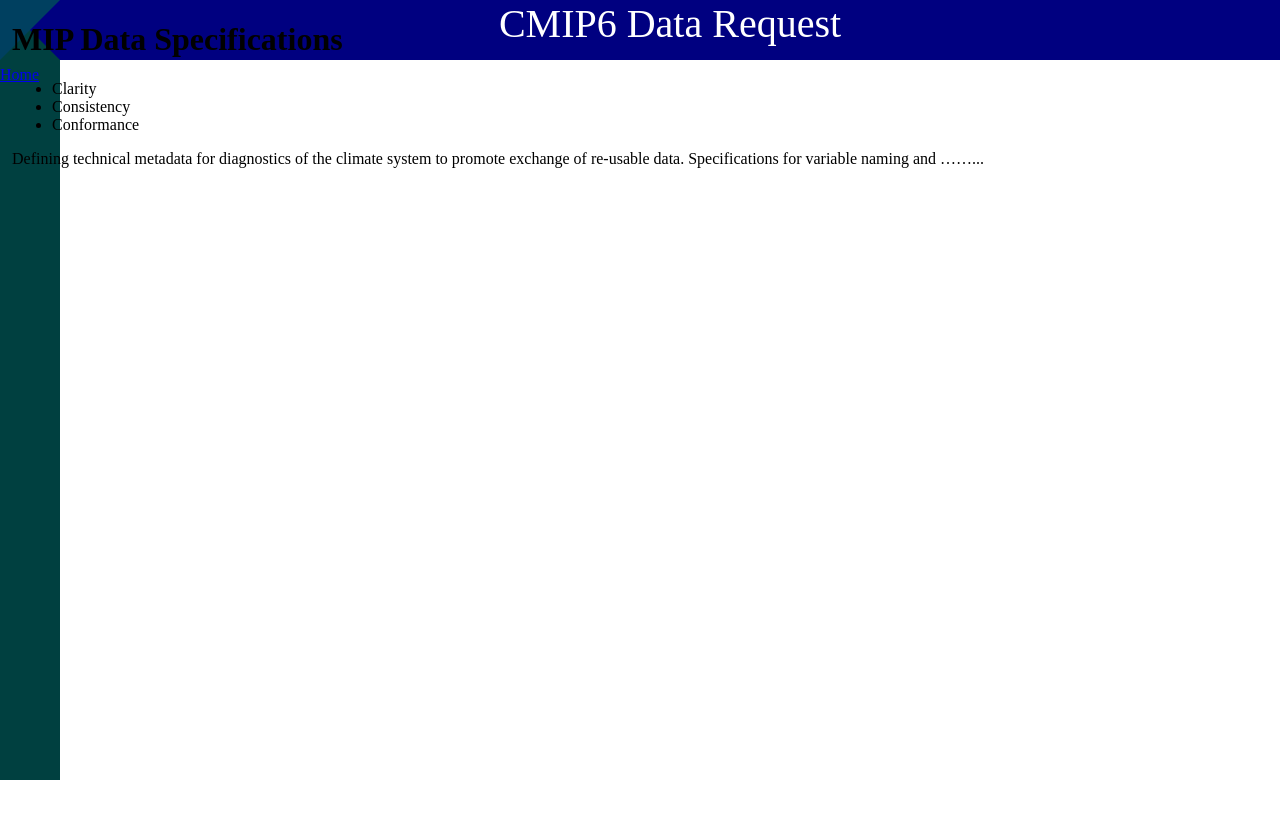
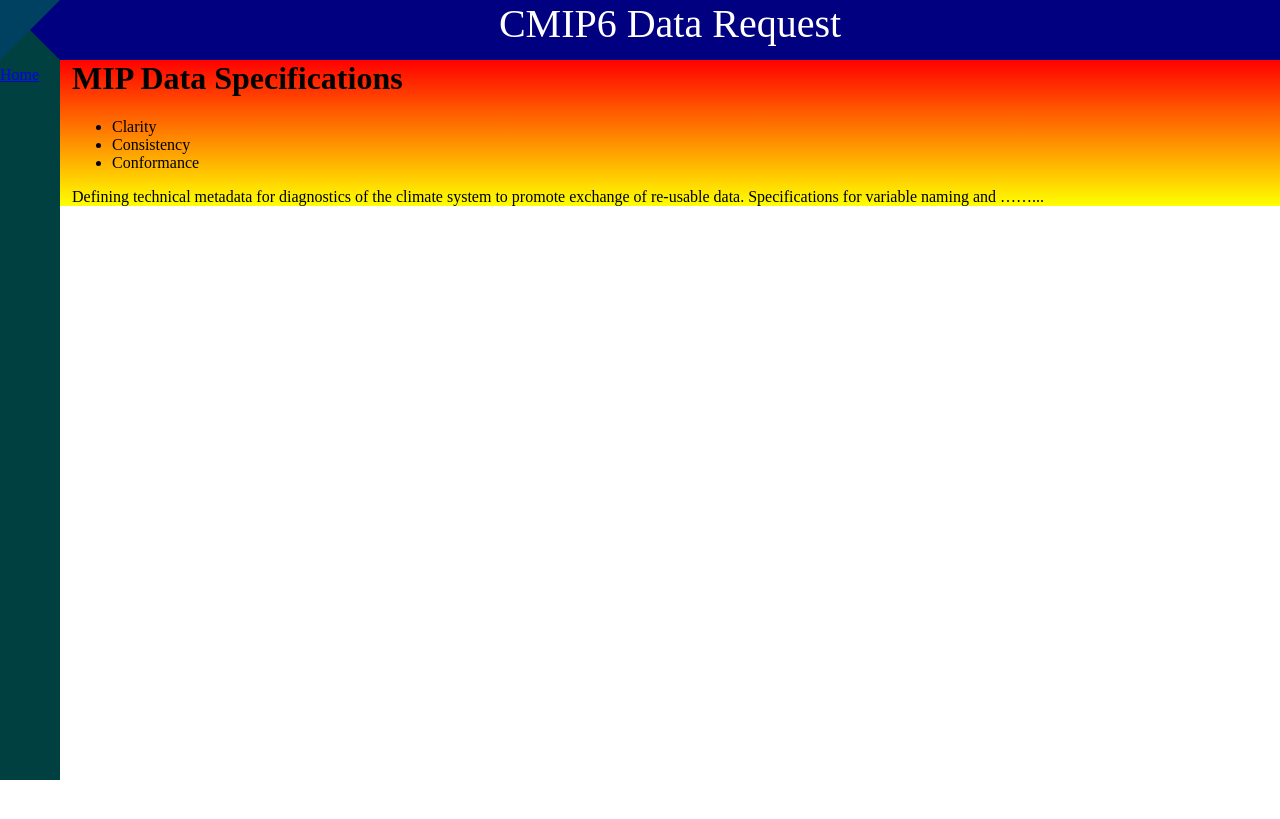
Before and after one commit to cmip6dr/cmip6dr.github.io, a Jekyll site: the page built from index.md, in a window 1280 px wide. Shown: the top 819 px of the page. Built offline with Jekyll 4.4.1, drawn with Linux system fonts in a browser that asks for light colours.

Commit message:
Update main.html

```diff
--- a/_layouts/main.html
+++ b/_layouts/main.html
@@ -16,10 +16,11 @@
 </div>
 
 <div id="section">
+   <div class="back">
 <div class="content">
 
  {{ content }}
 
-   </div></div>
+      </div></div></div>
  </body>
  </html>
```
